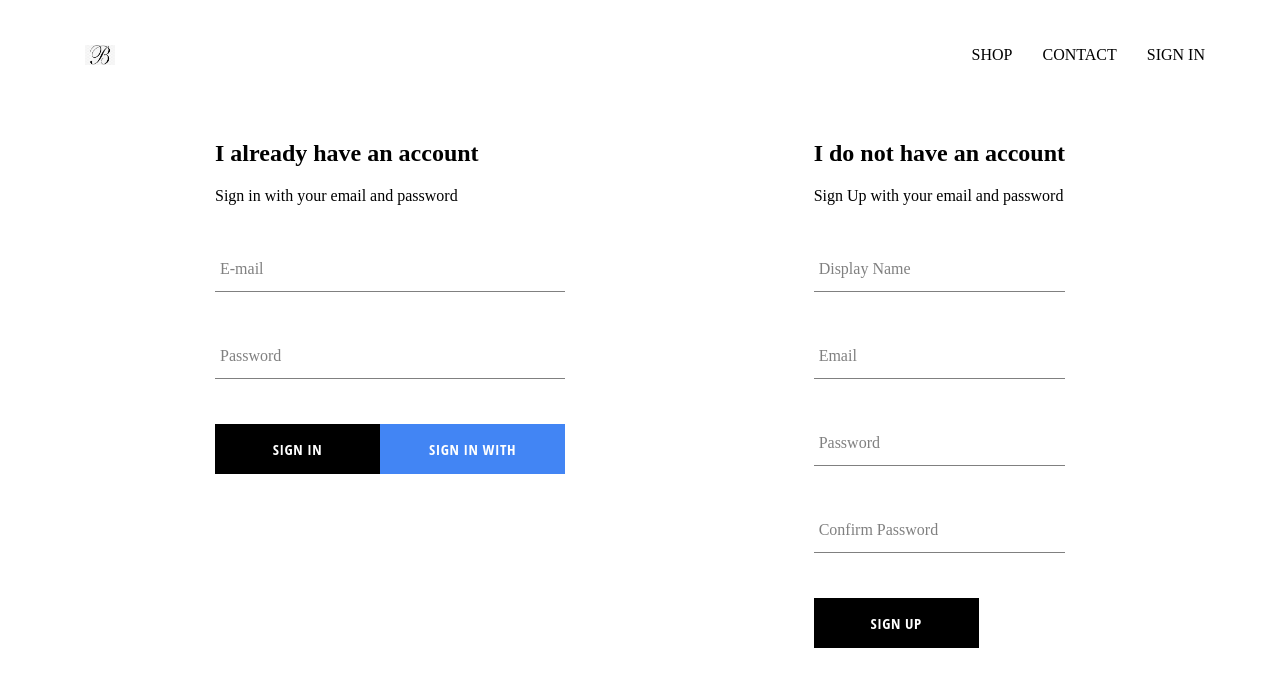
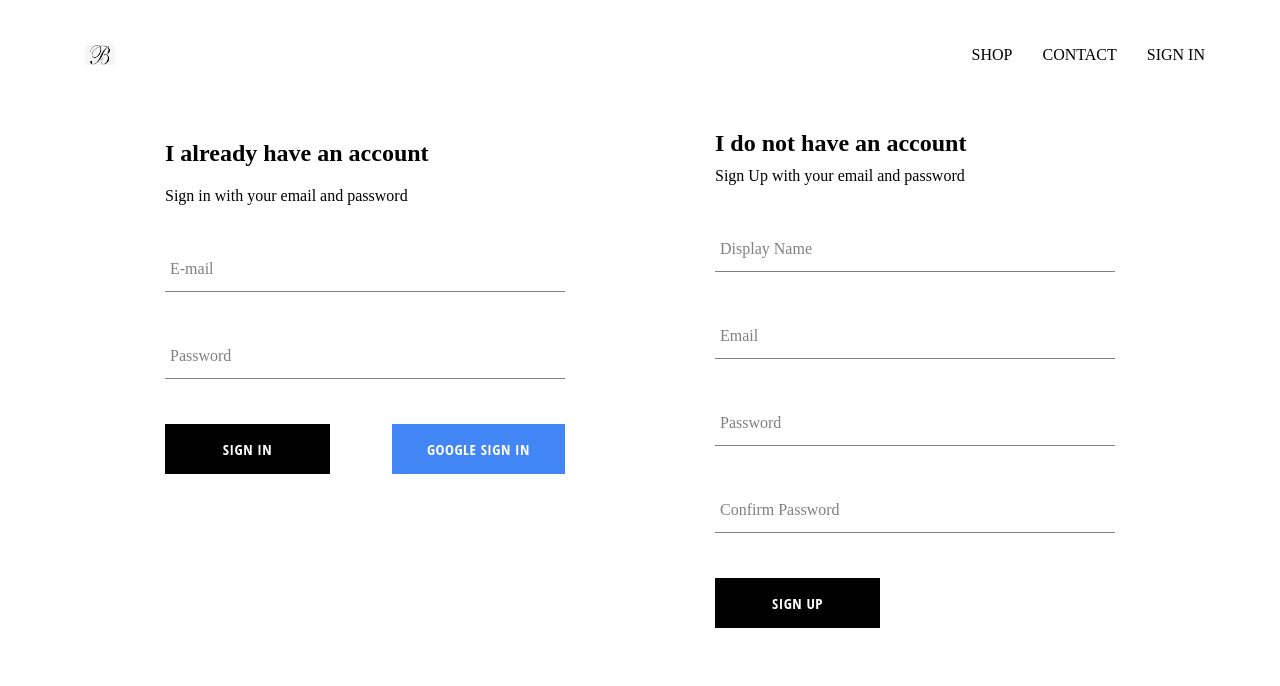
Before and after one commit to Thewa55/Brook-Clothes, a React (Create React App) app: page /signin in a window 1280 px wide. Shown: the top 686 px of the page. Built offline with nearby package versions, Linux system fonts and the light colour scheme; no server answers; a web font is replaced by a local one.

Commit message:
Fixed the styling

```diff
--- a/src/components/sign-in/sign-in.component.jsx
+++ b/src/components/sign-in/sign-in.component.jsx
@@ -14,6 +14,8 @@ const SignIn = () => {
 
         const {email, password} = userInfo
         try {
+
+            //auth method where you can pass the email and password to be authenticated
             await auth.signInWithEmailAndPassword(email, password);
 
             setUserInfo(prevState => ({ ...prevState, email: '', password: ''}))
@@ -49,7 +51,7 @@ const SignIn = () => {
                     required />
                 <div className='buttons'>
                     <CustomButton type='submit'> Sign In </CustomButton>
-                    <CustomButton onClick={signInWithGoogle} isGoogleSignIn> Sign In with Google </CustomButton>
+                    <CustomButton type='button' onClick={signInWithGoogle} isGoogleSignIn> Google Sign In </CustomButton>
                 </div>
             </form>
         </div>
--- a/src/components/sign-in/sign-in.style.scss
+++ b/src/components/sign-in/sign-in.style.scss
@@ -1,5 +1,5 @@
 .sign-in {
-    width: 350px;
+    width: 400px;
     display: flex;
     flex-direction:column;
 
--- a/src/components/sign-up/sign-up.component.jsx
+++ b/src/components/sign-up/sign-up.component.jsx
@@ -31,6 +31,8 @@ const SignUp = () => {
         }
 
         try {
+
+            //auth method to create a new user in firebase with email and password
             const { user } = await auth.createUserWithEmailAndPassword(email, password)
 
             await createUserProfileDocument(user, {displayName})
--- a/src/components/sign-up/sign-up.style.scss
+++ b/src/components/sign-up/sign-up.style.scss
@@ -1,7 +1,7 @@
-.sign-in {
+.sign-up {
+    width: 400px;
     display: flex;
     flex-direction: column;
-    width: 350px;
 
     .title{
         margin: 10px 0;
--- a/src/pages/sign-in-and-sign-up/sign-in-and-sign-up.style.scss
+++ b/src/pages/sign-in-and-sign-up/sign-in-and-sign-up.style.scss
@@ -1,5 +1,5 @@
 .sign-in-and-sign-up{
-    width: 850px;
+    width: 950px;
     display: flex;
     justify-content: space-between;
     margin: 30px auto;
```
